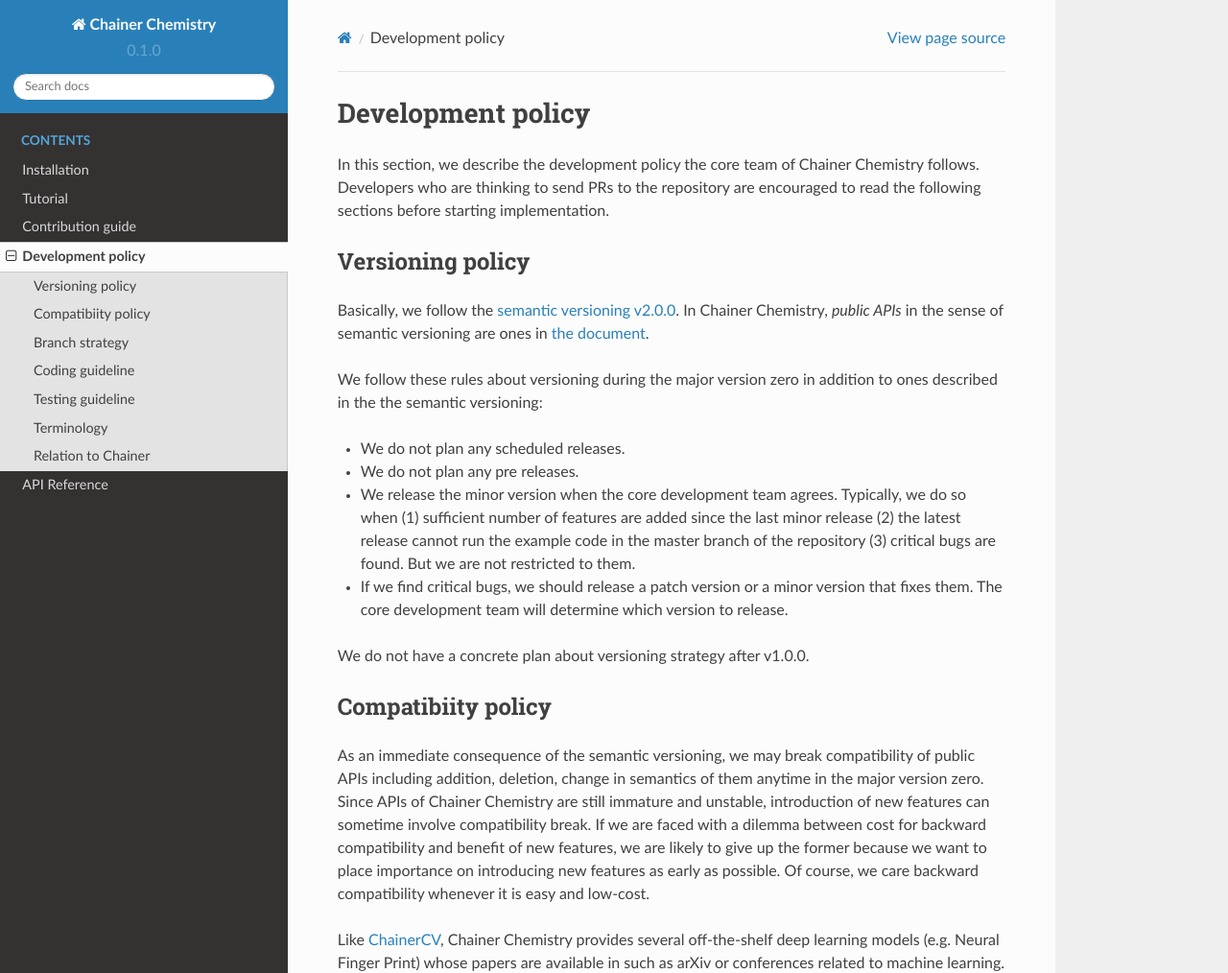
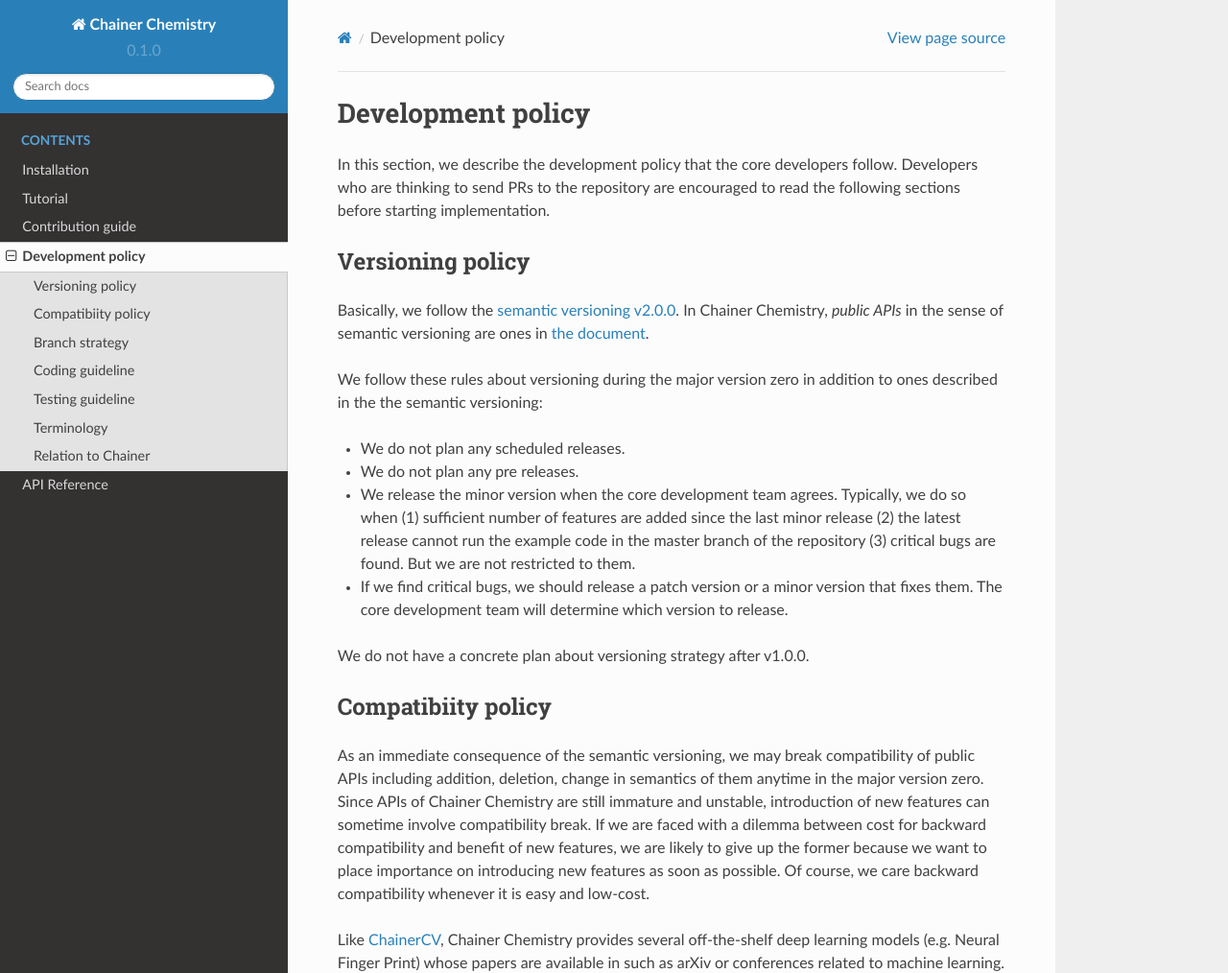
Before and after one commit to chainer/chainer-chemistry, a Sphinx documentation site: the page built from docs/source/development.rst, in a window 1280 px wide and 1400 px high. Shown: the top 1014 px of the window at 96% size. Built offline with Sphinx 7.4.7 and the Read the Docs theme 2.0.0, drawn with Linux system fonts in a browser that asks for light colours; some of the changed text lies outside the part shown.

Commit message:
Reflect review comments

```diff
--- a/docs/source/contribution.rst
+++ b/docs/source/contribution.rst
@@ -8,4 +8,4 @@
 * Send pull requests (PRs) to the `repository <https://github.com/pfnet-research/chainer-chemistry>`_ (We recommend developers making PRs to read the :ref:`development-policy` before starting to implement).
 * Report bugs or problems as `issues <https://github.com/pfnet-research/chainer-chemistry/issues>`_.
 * Send questions to developer community sites like `Stackoverflow <https://stackoverflow.com>`_ or Chainer Slack (`en <https://docs.google.com/forms/d/1yYoDBNDm1s21sDcLZZIODU34XHDSEhXU_rRl8QoupZc/viewform>`_, `jp <https://docs.google.com/forms/d/e/1FAIpQLSfqL9XjnqZUIwLOz4K9Oxm8-Ce246IRP51-vZa7HOrofJT9rA/viewform>`_).
-* Write a blog post or about Chainer Chemistry or its use case.
+* Write a blog post about Chainer Chemistry or its use case.
--- a/docs/source/development.rst
+++ b/docs/source/development.rst
@@ -4,7 +4,7 @@
 Development policy
 ==================
 
-In this section, we describe the development policy the core team of Chainer Chemistry follows.
+In this section, we describe the development policy that the core developers follow.
 Developers who are thinking to send PRs to the repository are encouraged to read the following sections
 before starting implementation.
 
@@ -12,7 +12,7 @@
 Versioning policy
 =================
 
-Basically, we follow the `semantic versioning v2.0.0 <https://semver.org>`_.
+Basically, we follow the `semantic versioning v2.0.0 <https://semver.org/spec/v2.0.0.html>`_.
 In Chainer Chemistry, *public APIs* in the sense of semantic versioning are ones in `the document <http://chainer-chemistry.readthedocs.io/en/latest/index.html>`_.
 
 We follow these rules about versioning during the major version zero in addition to ones described in the the semantic versioning:
@@ -30,7 +30,7 @@
 
 As an immediate consequence of the semantic versioning, we may break compatibility of public APIs including addition, deletion, change in semantics of them anytime in the major version zero.
 Since APIs of Chainer Chemistry are still immature and unstable, introduction of new features can sometime involve compatibility break.
-If we are faced with a dilemma between cost for backward compatibility and benefit of new features, we are likely to give up the former because we want to place importance on introducing new features as early as possible. Of course, we care backward compatibility whenever it is easy and low-cost.
+If we are faced with a dilemma between cost for backward compatibility and benefit of new features, we are likely to give up the former because we want to place importance on introducing new features as soon as possible. Of course, we care backward compatibility whenever it is easy and low-cost.
 
 Like `ChainerCV <https://twitter.com>`_, Chainer Chemistry provides several off-the-shelf deep learning models (e.g. Neural Finger Print) whose papers are available in such as arXiv or conferences related to machine learning.
 Although, most of published papers reports evaluation results of the models with publicly available datasets, we do *NOT* guarantee the reproducibility of experiments in the papers.
```
Also changed, not shown: other parts of docs/source/development.rst (+3 -3 lines).
